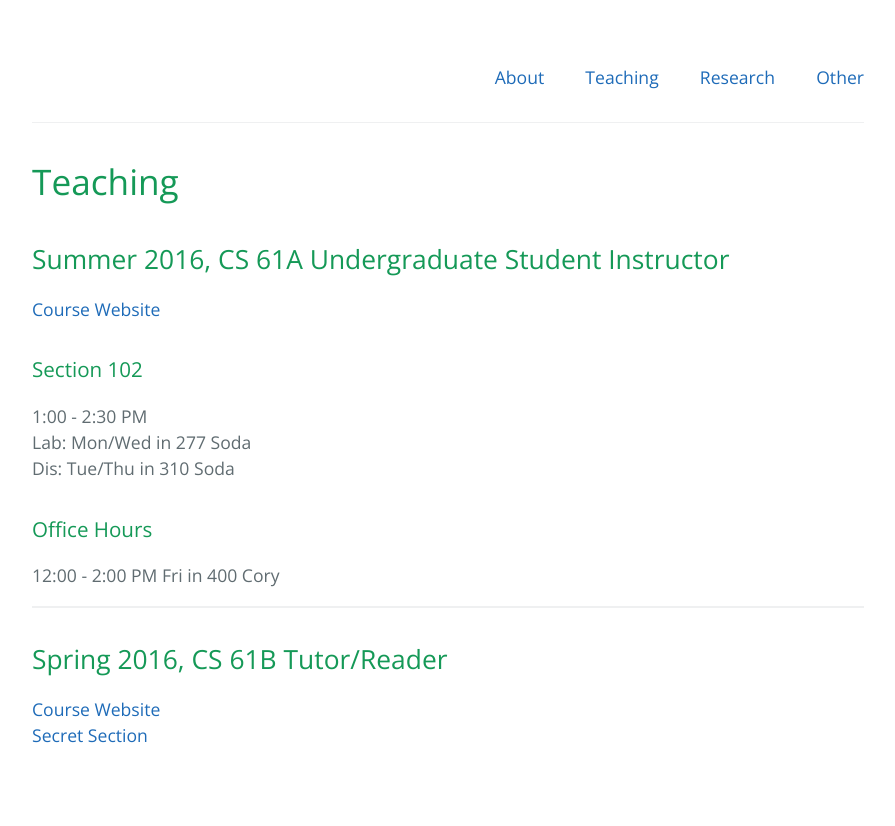
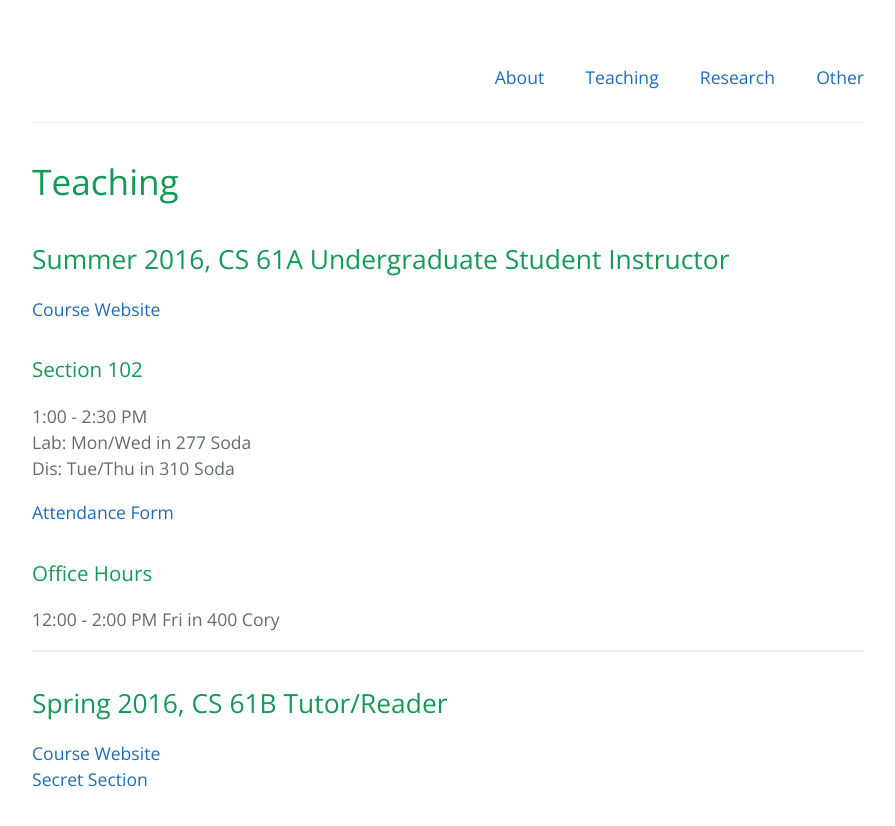
Before and after one commit to mitasray/mitasray.github.io, a Jekyll site: the page built from teaching.html, in a window 1280 px wide. Shown: the top 826 px of the page, without its empty margins (192-1087 px from the left). Built offline with Jekyll 4.4.1, drawn with Linux system fonts in a browser that asks for light colours.

Commit message:
added attendance form

```diff
--- a/teaching.html
+++ b/teaching.html
@@ -15,6 +15,8 @@ permalink: /teaching/
   <h3>Section 102</h3>
   <p>1:00 - 2:30 PM<br>Lab: Mon/Wed in 277 Soda<br>Dis: Tue/Thu in 310 Soda</p>
 
+  <a href="http://bit.do/102attendance">Attendance Form</a>
+
   <h3>Office Hours</h3>
   <p>12:00 - 2:00 PM Fri in 400 Cory</p>
 
```
